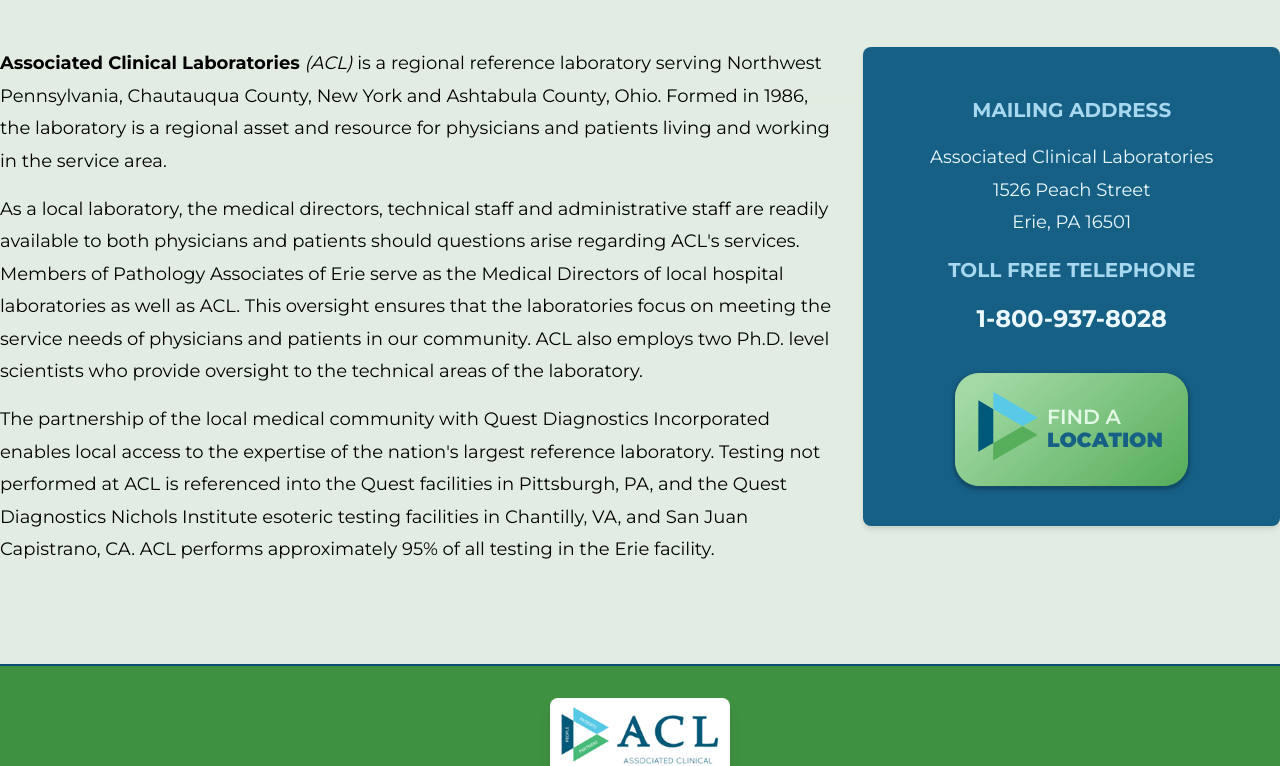
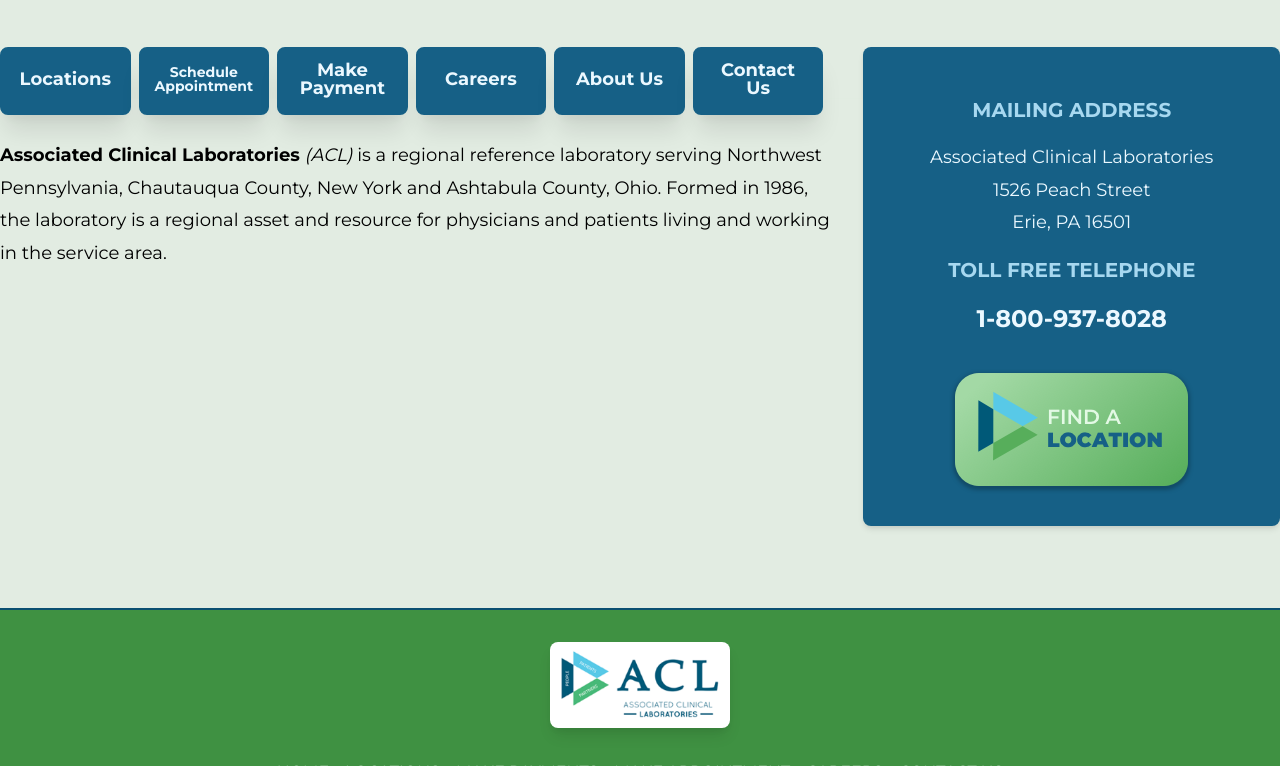
Before and after one commit to htmelvis/ACL-testsite, a React app: page / in a window 1280 px wide. Shown: the part 595-1361 px from the top of the page. Built offline with nearby package versions, Linux system fonts and the light colour scheme; some packages are replaced by stand-ins of ours; what @tailwindcss/ui would draw is missing.

Commit message:
navigational blocks

```diff
--- a/assets/styles/components.css
+++ b/assets/styles/components.css
@@ -651,3 +651,12 @@
 	cursor: pointer;
 	 }
 }
+.link-box {
+	.nav-block {
+		@apply border-2 border-blue-800 shadow-xl;
+	}
+}
+.main .link-box p {
+	line-height: 1em;
+	@apply font-bold;
+}
--- a/src/pages/Home.js
+++ b/src/pages/Home.js
@@ -9,6 +9,42 @@
 			<div className="container mx-auto">
 				<div className="md_flex p-8 md_p-0">
 					<div className="content lg_w-2--3 md_w-full">
+						<div className="mb-4">
+						{/*	Navigational Area*/}
+						<div className="flex flex-wrap lg_flex-no-wrap xl_flex-no-wrap">
+							<a className="mb-2 w-1--3 md_w-1--3 lg_w-1--6 sm_w-1--3 link-box flex items-stretch text-center leading-none" href="/locations">
+								<div className="w-full nav-block blue-bg hover_bg-green-500 flex items-center justify-center px-4 pt-3 mr-2 text-blue-100 rounded-lg">
+									<p>Locations</p>
+								</div>
+							</a>
+							<a className="mb-2 w-1--3 md_w-1--3 lg_w-1--6 sm_w-1--3 link-box flex items-stretch text-center leading-none" href="/schedule-appointment">
+								<div className="w-full nav-block blue-bg hover_bg-green-500 flex items-center justify-center px-3 pt-3 mr-2 text-blue-100 rounded-lg">
+									<p className="text-sm leading-none">Schedule Appointment</p>
+								</div>
+							</a>
+							<a className="mb-2 w-1--3 md_w-1--3 lg_w-1--6 sm_w-1--3 link-box flex items-stretch text-center leading-none" href="/make-payment">
+								<div className="w-full nav-block blue-bg hover_bg-green-500 flex items-center justify-center px-4 pt-3 mr-2 text-blue-100 rounded-lg">
+									<p className="leading-none">Make Payment</p>
+								</div>
+							</a>
+							<a className="mb-2 w-1--3 md_w-1--3 lg_w-1--6 sm_w-1--3 link-box flex items-stretch text-center leading-none" href="/careers">
+								<div className="w-full nav-block blue-bg hover_bg-green-500 flex items-center justify-center px-4 pt-3 mr-2 text-blue-100 rounded-lg">
+									<p>Careers</p>
+								</div>
+							</a>
+						<a className="mb-2 w-1--3 md_w-1--3 lg_w-1--6 sm_w-1--3 link-box flex items-stretch text-center leading-none" href="/about-us">
+							<div className="w-full nav-block blue-bg hover_bg-green-500 flex items-center justify-center px-4 pt-3 mr-2 text-blue-100 rounded-lg">
+								<p>About Us</p>
+							</div>
+						</a>
+							<a className="mb-2 w-1--3 md_w-1--3 lg_w-1--6 sm_w-1--3 link-box flex items-stretch text-center leading-none" href="/contact-us">
+								<div className="w-full nav-block blue-bg hover_bg-green-500 flex items-center justify-center px-4 pt-3 mr-2 text-blue-100 rounded-lg">
+									<p>Contact Us</p>
+								</div>
+							</a>
+						</div>
+						</div>
+
 						<div>
 							<p>
 								<strong>Associated Clinical Laboratories</strong> <em>(ACL)</em> is a regional reference
@@ -16,30 +52,6 @@
 								Ohio. Formed in 1986, the laboratory is a regional asset and resource for physicians and
 								patients living and working in the service area.{' '}
 							</p>
-						</div>
-						<div className={classNames({
-							"lg_block": true,
-							"block": isExpanded,
-							"hidden": !isExpanded
-						})}>
-							<p>
-								As a local laboratory, the medical directors, technical staff and administrative staff are
-								readily available to both physicians and patients should questions arise regarding ACL's
-								services. Members of Pathology Associates of Erie serve as the Medical Directors of local
-								hospital laboratories as well as ACL. This oversight ensures that the laboratories focus on
-								meeting the service needs of physicians and patients in our community. ACL also employs two
-								Ph.D. level scientists who provide oversight to the technical areas of the laboratory.{' '}
-							</p>
-							<p>
-								The partnership of the local medical community with Quest Diagnostics Incorporated enables local
-								access to the expertise of the nation's largest reference laboratory. Testing not performed at
-								ACL is referenced into the Quest facilities in Pittsburgh, PA, and the Quest Diagnostics Nichols
-								Institute esoteric testing facilities in Chantilly, VA, and San Juan Capistrano, CA. ACL
-								performs approximately 95% of all testing in the Erie facility.{' '}
-							</p>
-						</div>
-						<div onClick={() => setExpanded(!isExpanded)} className="lg_hidden">
-							<button className="font-bold text-blue-800">View More {!isExpanded ? '+' : '-'}</button>
 						</div>
 					</div>
 					{/*  ASIDE */}
```
Also changed, not shown: dist/index.html.
